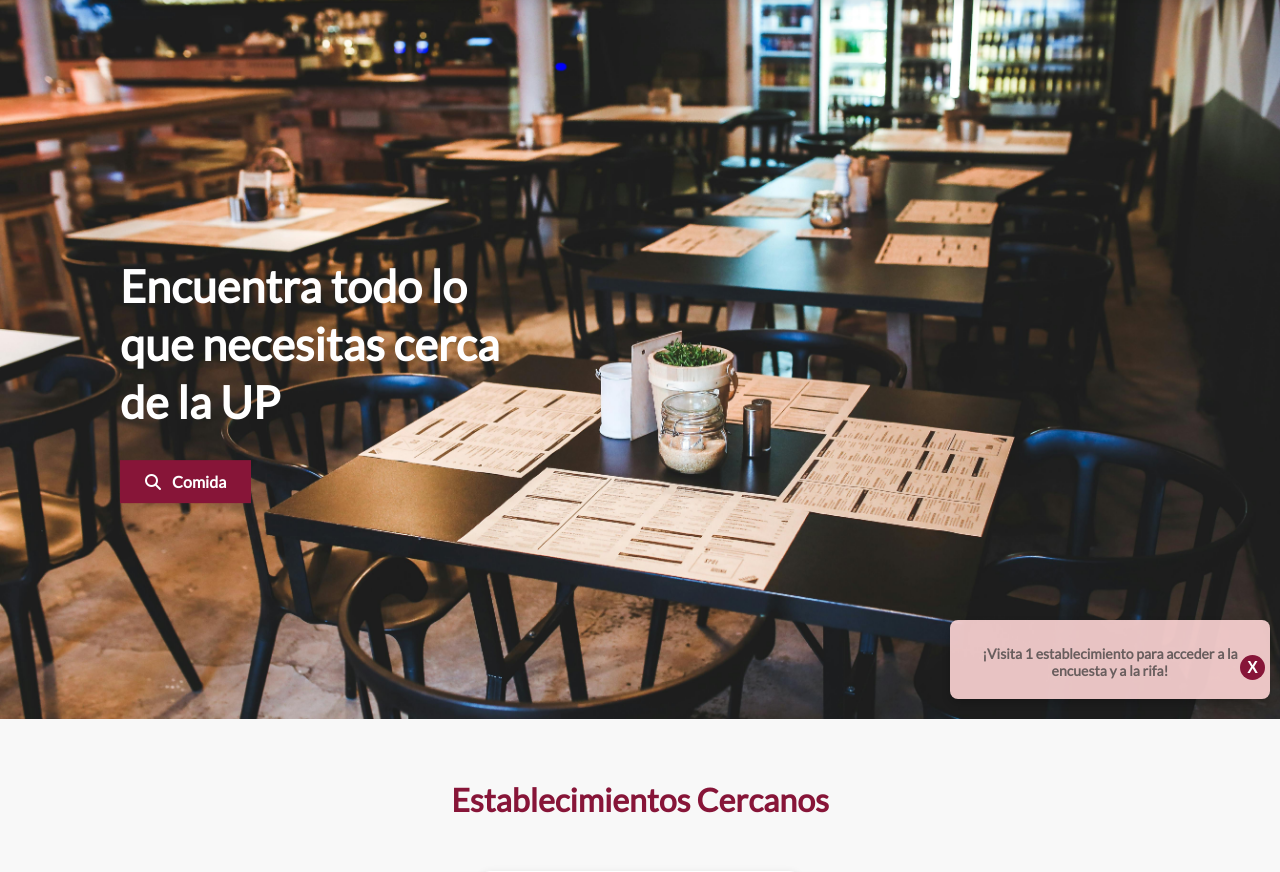
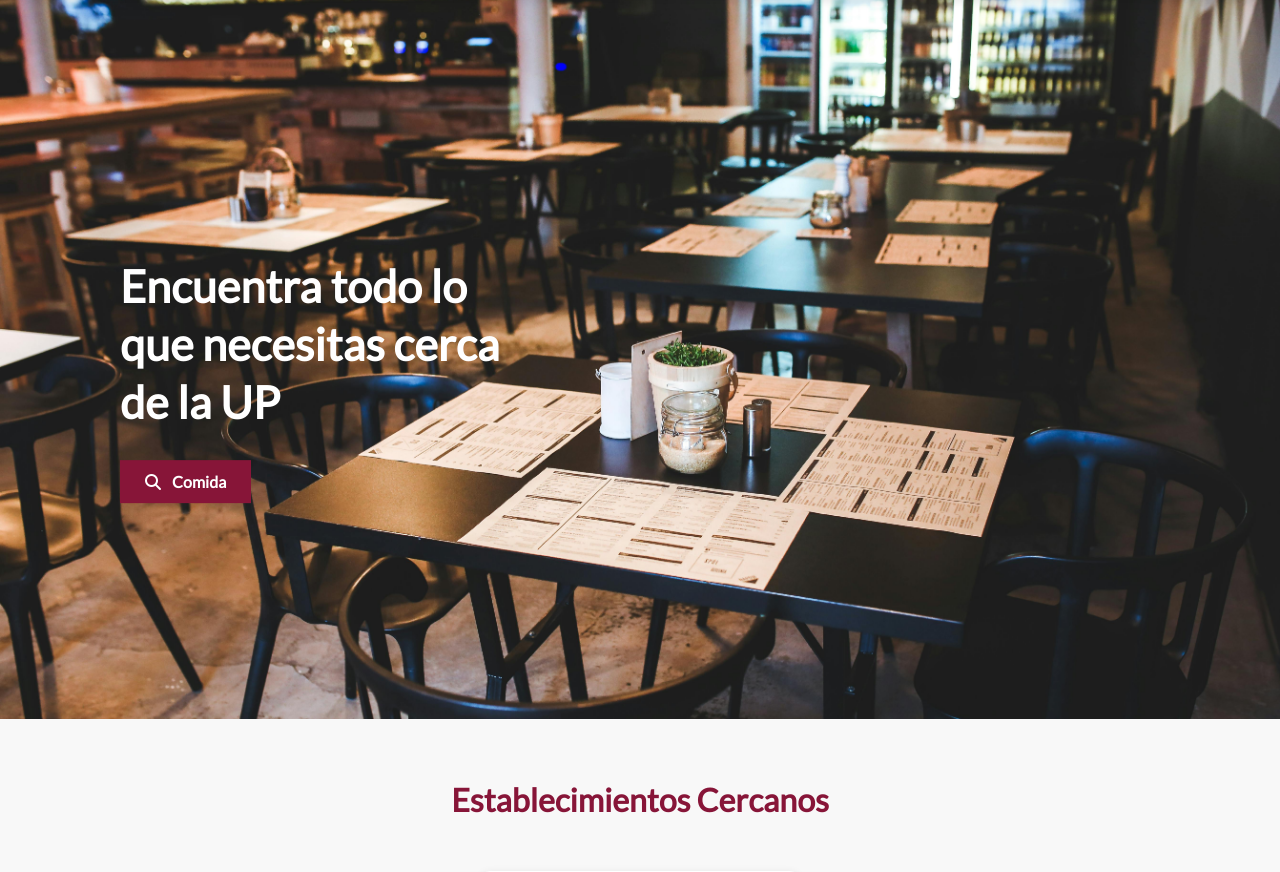
Before and after one commit to msrivera1406/xploreup, a Flask app: template templates/index.html in a window 1280 px wide. Shown: the part 91-963 px from the top of the page. Run offline with Flask 3, Linux system fonts and the light colour scheme; the template is opened without the code that fills it: most values are stand-ins (such as "Sample title", 1, 10 or a date in 2020); grey boxes marked "Sample" are stand-in pictures.

Commit message:
Ocultar encuesta

```diff
--- a/templates/index.html
+++ b/templates/index.html
@@ -94,7 +94,7 @@
             </div>
         {% endfor %}
     </div>
-    <div class="encuesta-container">
+    <!-- <div class="encuesta-container">
         <button id="minimize-survey" class="minimize-btn">–</button>
         <button id="expand-survey" class="expand-btn" style="display: none;">+</button>
         <button id="close-survey" class="close-btn">X</button>
@@ -104,9 +104,9 @@
         <iframe src="https://docs.google.com/forms/d/e/1FAIpQLSdNZcrIXwE9OdGHm0-Oqv49QhXqNpCyzfbNbDq8pgZtfMj8Nw/viewform?embedded=true" frameborder="0" marginheight="0" marginwidth="0">Cargando…</iframe>
     </div>
     <script src="{{ url_for('static', filename='js/encuesta.js') }}"></script>
-    <script src="{{ url_for('static', filename='js/slider.js') }}"></script>
+    <script src="{{ url_for('static', filename='js/slider.js') }}"></script> -->
 
-    <script type="text/javascript">
+    <!-- <script type="text/javascript">
         const palabras = ["Comida", "Salud", "Papelerías", "Supermercados", "Bancos"];
         let index = 0;
         const textoElemento = document.getElementById("boton-texto");
@@ -131,8 +131,8 @@
         menuToggle.addEventListener('click', () => {
             navLinks.classList.toggle('show');
         });
-    </script>
-    <script>
+    </script> -->
+    <!-- <script>
 
         document.getElementById("minimize-survey").addEventListener("click", function() {
             document.querySelector(".encuesta-container").style.height = "50px";  // Ajustar el tamaño al mínimo
@@ -155,7 +155,7 @@
         document.getElementById("close-survey").addEventListener("click", function() {
             document.querySelector(".encuesta-container").style.display = "none";  // Ocultar todo el contenedor
         });
-    </script>
+    </script> -->
     <footer class="footer">
         <div class="footer-content">
             <img src="{{ url_for('static', filename='images/logo.png') }}" alt="Logo XploreUP" class="footer-logo">
```
